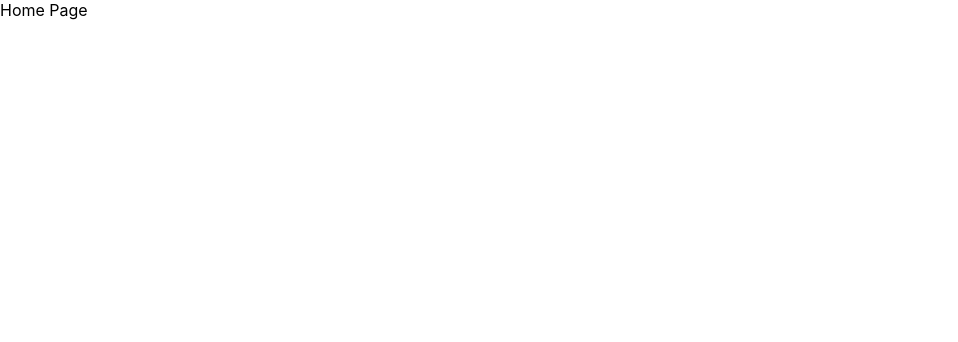
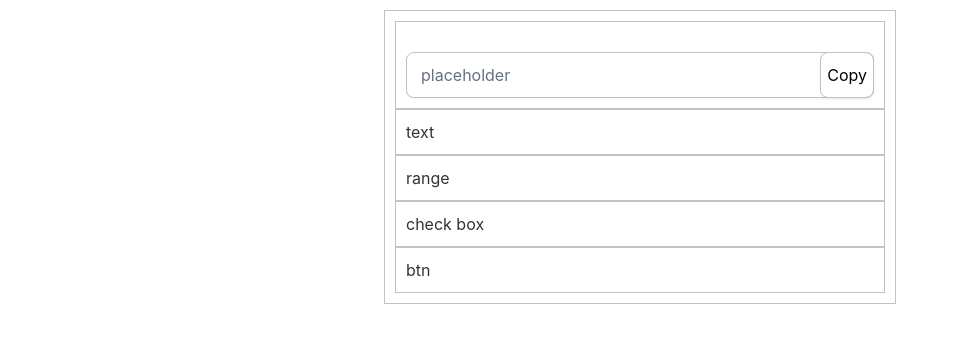
Before and after one commit to hassanAdamineJad/passwordGenerator, a React (Create React App) app: page / in a window 1280 px wide. Shown: the top 342 px of the page, without its empty margins (0-958 px from the left). Built offline with nearby package versions, Linux system fonts and the light colour scheme.

Commit message:
feat: Added a Input component with the clipboard

```diff
--- a/src/App.scss
+++ b/src/App.scss
@@ -0,0 +1,28 @@
+@use 'styles/variables';
+@use 'styles/components/input.scss';
+
+
+.container {
+  display: flex;
+  justify-content: center;
+  margin: 10px auto;
+  width: 1024px;
+}
+
+
+.card {
+  display: flex;
+  flex-direction: column;
+  justify-content: center;
+  background-color: variables.$color-white;
+  color: variables.$color-text;
+  padding: 10px;
+  border: 1px solid variables.$color-border;
+  width: 50%;
+
+    &_item {
+      border: 1px solid variables.$color-border;
+      padding: 10px;
+
+    }
+}
--- a/src/App.tsx
+++ b/src/App.tsx
@@ -1,8 +1,27 @@
 import React from "react";
 import "./App.scss";
+import Input from "./componets/input";
 
 function App() {
-  return <div className="App">Home Page</div>;
+  return (
+    <div className="container">
+      <div className="card">
+        <div className="card_item">
+          <Input
+            type="text"
+            value=""
+            name="result"
+            placeholder="placeholder"
+            onChange={(e) => console.log("e", e.target.value)}
+          />
+        </div>
+        <div className="card_item">text</div>
+        <div className="card_item">range</div>
+        <div className="card_item">check box</div>
+        <div className="card_item">btn</div>
+      </div>
+    </div>
+  );
 }
 
 export default App;
--- /dev/null
+++ b/src/componets/input/index.tsx
@@ -0,0 +1,60 @@
+import { ChangeEvent, FC, useState } from "react";
+
+interface InputProps {
+  type: "text" | "number" | "email" | "password";
+  label?: string;
+  value: string | number;
+  name: string;
+  placeholder: string;
+  error?: boolean;
+  disabled?: boolean;
+  onChange: (e: ChangeEvent<HTMLInputElement>) => void;
+}
+
+const Input: FC<InputProps> = ({
+  type,
+  label,
+  value,
+  name,
+  placeholder,
+  error,
+  disabled,
+  onChange,
+}) => {
+  const [copySuccess, setCopySuccess] = useState("");
+
+  const copyToClipBoard = async (copyMe: string) => {
+    try {
+      await navigator.clipboard.writeText(copyMe);
+      setCopySuccess("Copied!");
+    } catch (err) {
+      setCopySuccess("Failed to copy!");
+    }
+  };
+  return (
+    <div className="input">
+      {label && (
+        <label className="input_label" htmlFor={label}>
+          {label}
+        </label>
+      )}
+      <input
+        className="input_input"
+        type={type}
+        id={label}
+        value={value}
+        name={name}
+        placeholder={placeholder}
+        onChange={onChange}
+        disabled={disabled}
+      />
+      <div className="input_clipboard">
+        {<button onClick={() => copyToClipBoard("copyMe")}>Copy</button>}
+      </div>
+      {copySuccess && <div>{copySuccess}</div>}
+      {error && <p className="input_error">Input filed can't be empty!</p>}
+    </div>
+  );
+};
+
+export default Input;
--- a/src/index.css
+++ b/src/index.css
@@ -11,3 +11,50 @@ code {
   font-family: source-code-pro, Menlo, Monaco, Consolas, 'Courier New',
     monospace;
 }
+
+/*
+  1. Use a more-intuitive box-sizing model.
+*/
+*, *::before, *::after {
+  box-sizing: border-box;
+}
+/*
+  2. Remove default margin
+*/
+* {
+  margin: 0;
+}
+/*
+  Typographic tweaks!
+  3. Add accessible line-height
+  4. Improve text rendering
+*/
+body {
+  line-height: 1.5;
+  -webkit-font-smoothing: antialiased;
+}
+/*
+  5. Improve media defaults
+*/
+img, picture, video, canvas, svg {
+  display: block;
+  max-width: 100%;
+}
+/*
+  6. Remove built-in form typography styles
+*/
+input, button, textarea, select {
+  font: inherit;
+}
+/*
+  7. Avoid text overflows
+*/
+p, h1, h2, h3, h4, h5, h6 {
+  overflow-wrap: break-word;
+}
+/*
+  8. Create a root stacking context
+*/
+#root, #__next {
+  isolation: isolate;
+}
--- /dev/null
+++ b/src/styles/_variables.scss
@@ -0,0 +1,55 @@
+// Color Palette
+$color-primary: #3498db; // Blue
+$color-primary-dark: #2980b9; // Dark Blue
+$color-secondary: #2ecc71; // Green
+$color-secondary-dark: #27ae60; // Dark Green
+$color-accent: #e74c3c; // Red
+$color-accent-dark: #c0392b; // Dark Red
+$color-neutral-light: #ecf0f1; // Light Grey
+$color-neutral-dark: #2c3e50; // Dark Grey
+$color-background: #f5f5f5; // Background color
+$color-text: #333333; // Main text color
+$color-border: #bdc3c7; // Border color
+$color-white: #ffffff; // White
+
+// Font Sizes
+$font-size-small: 12px;
+$font-size-base: 16px;
+$font-size-medium: 18px;
+$font-size-large: 24px;
+$font-size-xlarge: 32px;
+$font-size-xxlarge: 48px;
+
+// Font Weights
+$font-weight-light: 300;
+$font-weight-normal: 400;
+$font-weight-bold: 700;
+
+// Spacing (Margins and Paddings)
+$spacing-xs: 4px;
+$spacing-sm: 8px;
+$spacing-md: 16px;
+$spacing-lg: 24px;
+$spacing-xl: 32px;
+$spacing-xxl: 48px;
+
+// Borders and Radii
+$border-radius-sm: 4px;
+$border-radius-md: 8px;
+$border-radius-lg: 12px;
+
+// Shadows
+$box-shadow-light: 0 1px 3px rgba(0, 0, 0, 0.12), 0 1px 2px rgba(0, 0, 0, 0.24);
+$box-shadow-medium: 0 3px 6px rgba(0, 0, 0, 0.16), 0 3px 6px rgba(0, 0, 0, 0.23);
+$box-shadow-heavy: 0 10px 20px rgba(0, 0, 0, 0.19), 0 6px 6px rgba(0, 0, 0, 0.23);
+
+// Z-Indexes
+$z-index-low: 10;
+$z-index-medium: 50;
+$z-index-high: 100;
+$z-index-top: 999;
+
+// Transition Durations
+$transition-fast: 0.2s;
+$transition-normal: 0.4s;
+$transition-slow: 0.6s;
--- /dev/null
+++ b/src/styles/components/input.scss
@@ -0,0 +1,51 @@
+@use '../variables';
+
+.input {
+    position: relative;
+    margin-top: 20px;
+    font-weight: 400;
+    font-size: 16px;
+    font-weight: 400;
+
+    &_label{
+        font-weight: 600;
+        font-size: 18px;
+        display: block;
+        margin-bottom: 8px;
+    }
+    &_input{
+      width: 100%;
+      background: #ffffff;
+      border: 1px solid variables.$color-border;
+      box-shadow: 0px 1px 2px rgba(16, 24, 40, 0.05);
+      border-radius: 8px;
+      padding: 10px 14px;
+
+      &::placeholder {
+        font-size: 16px;
+        font-weight: 400;
+        color: #667085;
+      }
+
+}
+    &_error{
+      color: #db4437;
+      font-size: 14px;
+      margin-left: 12px;
+      margin-top: 4px;
+    }
+
+    &_clipboard{
+      position: absolute;
+      top: 0;
+      right: 0;
+      height: 46px;
+        button {
+          height: 100%;
+          background-color: transparent;
+          border: 1px solid variables.$color-border;
+          box-shadow: 0px 1px 2px rgba(16, 24, 40, 0.05);
+          border-radius: 8px;
+        }
+    }
+}
```
